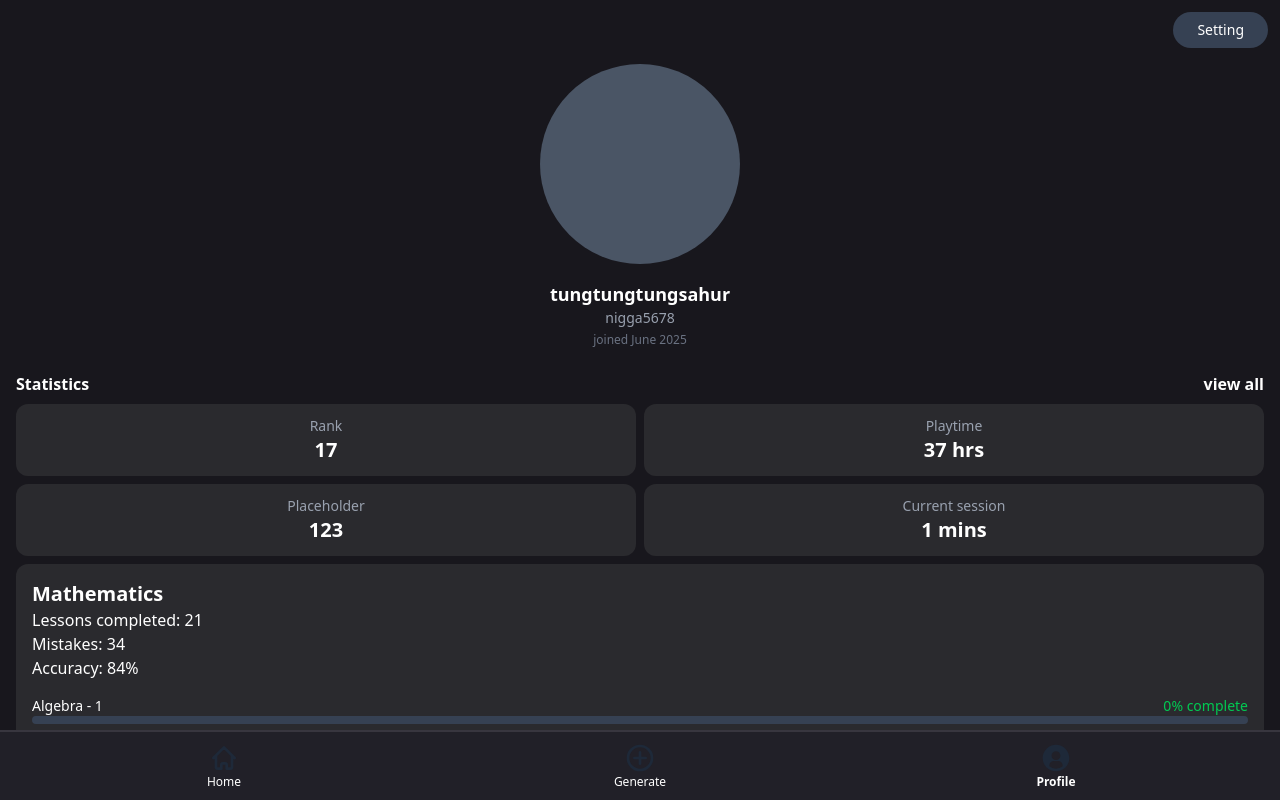
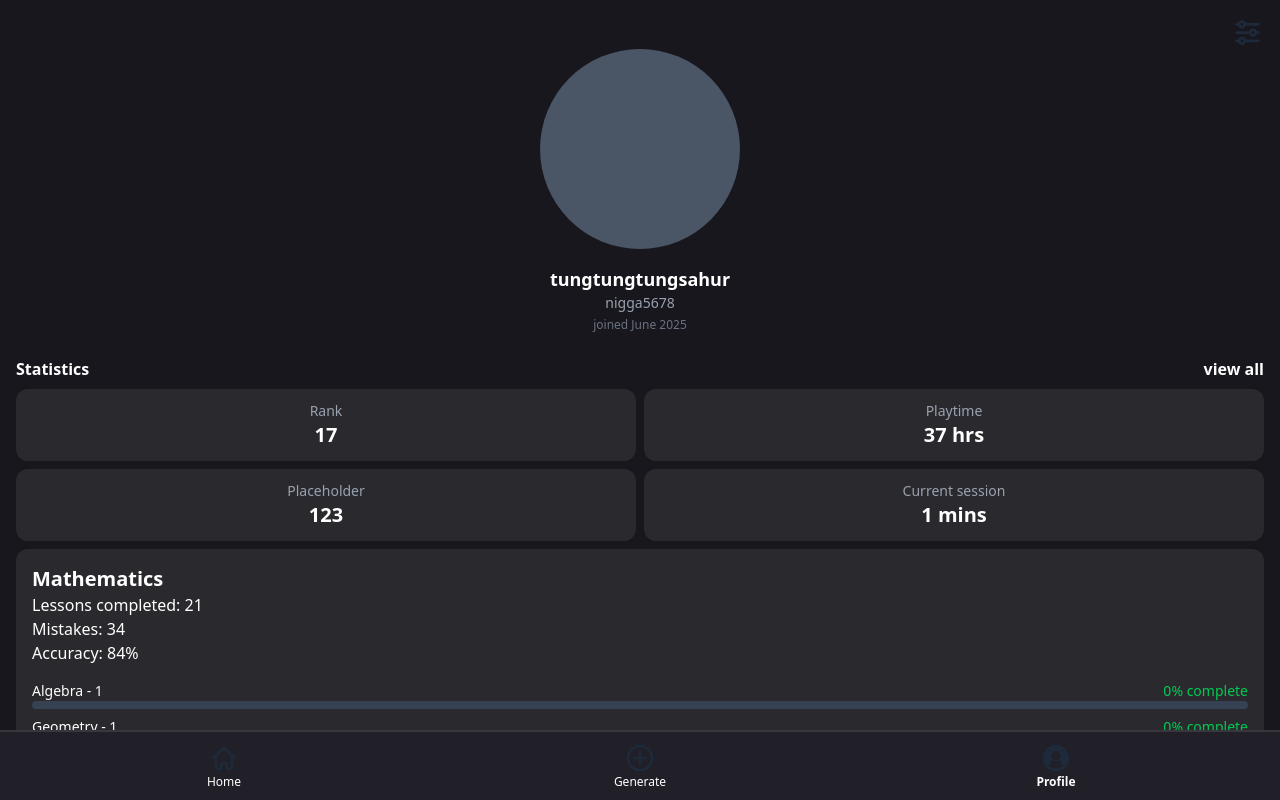
Before and after one commit to OhHiThere101/revision-app-test-2, a Next.js app: page /profile in a window 1280 px wide. Shown: the top 800 px of the page. Built offline with nearby package versions, Linux system fonts and the light colour scheme.

Commit message:
change settings button to an icon

```diff
--- a/src/app/profile/page.tsx
+++ b/src/app/profile/page.tsx
@@ -23,15 +23,17 @@ const ProfilePageLayout = ({
     return (
         <div className="max-h-screen flex flex-col text-white">
 
-            <div className="flex flex-row-reverse mt-3 mr-3">
-                <Link href="/setting">
-                    <button className="bg-gray-700 hover:bg-gray-600 text-white px-6 py-2 rounded-full text-sm transition">
-                        Setting
-                    </button>
-                </Link>
-            </div>
             {/* Profile content */}
             <div className="flex-1 p-4 w-full">
+
+                <div className="flex flex-row-reverse">
+                    <Link href="/setting">
+                        <svg className="w-[33px] h-[33px] text-gray-800 dark:text-white" aria-hidden="true" xmlns="http://www.w3.org/2000/svg" width="24" height="24" fill="none" viewBox="0 0 24 24">
+                          <path stroke="currentColor" strokeLinecap="round" strokeWidth="2" d="M20 6H10m0 0a2 2 0 1 0-4 0m4 0a2 2 0 1 1-4 0m0 0H4m16 6h-2m0 0a2 2 0 1 0-4 0m4 0a2 2 0 1 1-4 0m0 0H4m16 6H10m0 0a2 2 0 1 0-4 0m4 0a2 2 0 1 1-4 0m0 0H4"/>
+                        </svg>
+                    </Link>
+                </div>
+
                 <div className="w-full text-center">
                     <div className="w-50 h-50 mx-auto bg-gray-600 rounded-full mb-4" />
                     <div className="text-lg font-semibold">{displayName}</div>
```
